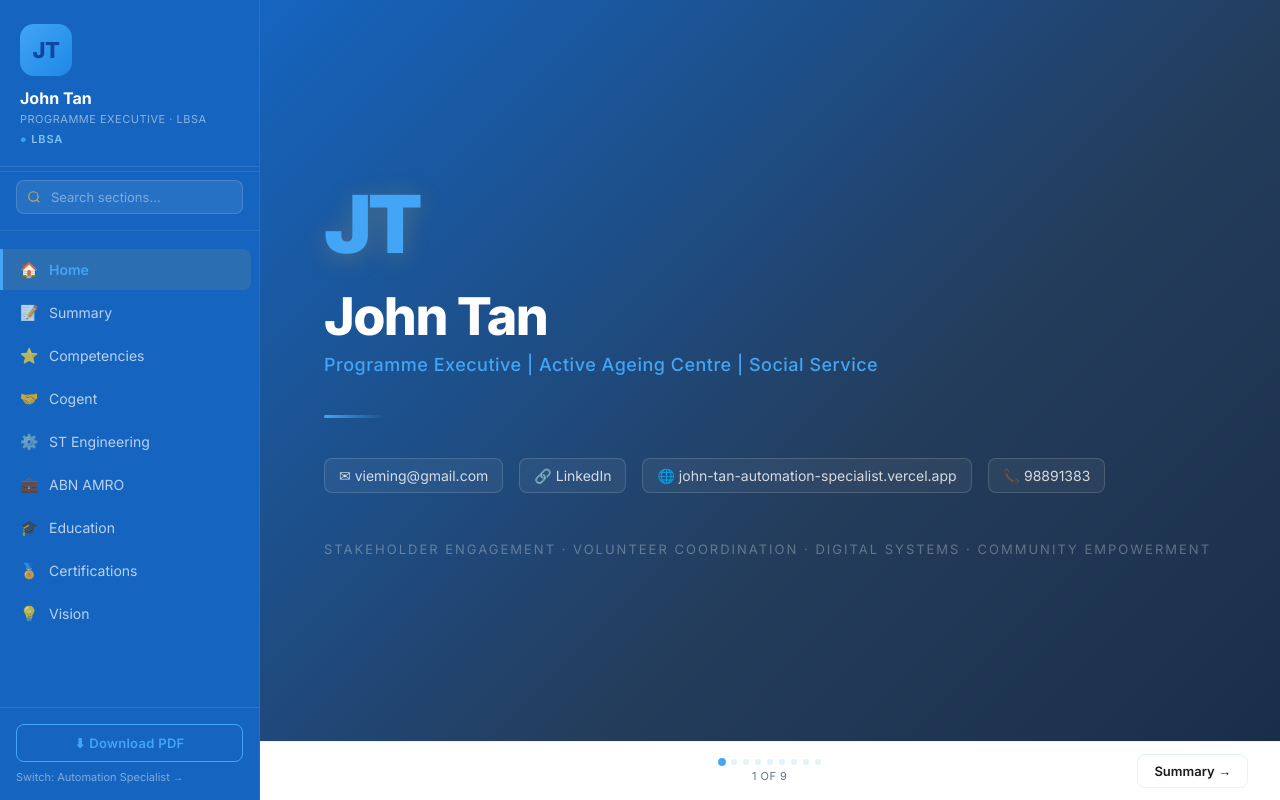
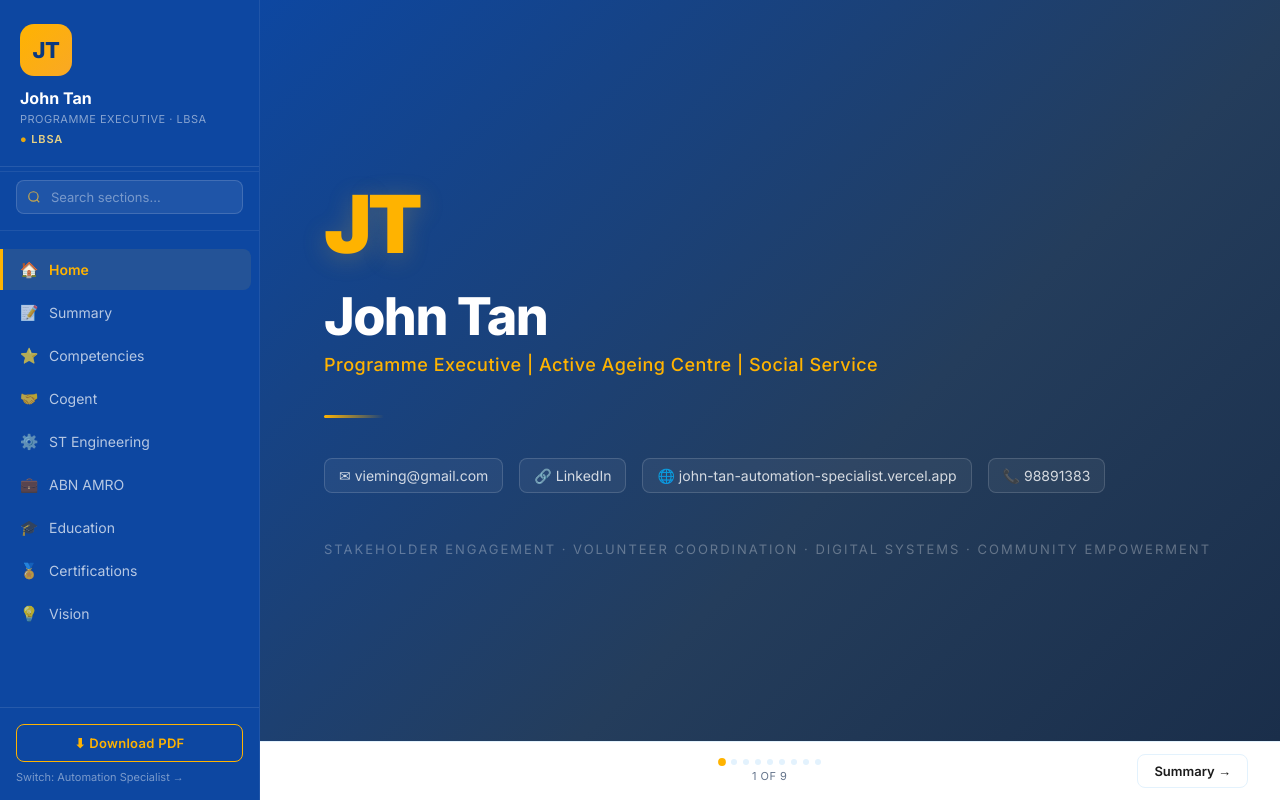
Before and after one commit to JohnTan38/john-tan-lbsa, a Next.js app: page / in a window 1280 px wide. Built offline with nearby package versions, Linux system fonts and the light colour scheme.

Commit message:
feat: add THK dark blue/red CSS theme tokens

```diff
--- a/src/app/globals.css
+++ b/src/app/globals.css
@@ -52,14 +52,33 @@ mark {
   }
 }
 
+/* Hero gradient variables */
+:root {
+  --hero-gradient: linear-gradient(135deg, #0f1e36 0%, #243d5c 60%, #1a2e4a 100%);
+}
+
 /* LBSA Programme Executive theme — Lion Befrienders blue/white */
 [data-role="lbsa"] {
-  --navy:       #1565C0;
-  --navy-dark:  #0D47A1;
-  --navy-mid:   #1976D2;
-  --gold:       #42A5F5;
-  --gold-light: #90CAF9;
-  --gold-dim:   #1E88E5;
+  --navy:       #0D47A1;
+  --navy-dark:  #0A3880;
+  --navy-mid:   #1565C0;
+  --gold:       #FFB300;
+  --gold-light: #FFE082;
+  --gold-dim:   #F9A825;
   --surface:    #FFFFFF;
   --border:     #E3F2FD;
+  --hero-gradient: linear-gradient(135deg, #0A3880 0%, #1565C0 60%, #0D47A1 100%);
 }
+
+/* THK Programme Executive theme — Thye Hua Kwan dark blue/red */
+[data-role="thk"] {
+  --navy:       #1a2557;
+  --navy-dark:  #0d1840;
+  --navy-mid:   #253680;
+  --gold:       #c41e3a;
+  --gold-light: #e05070;
+  --gold-dim:   #a01830;
+  --surface:    #fafbff;
+  --border:     #e8eaf6;
+  --hero-gradient: linear-gradient(135deg, #0d1840 0%, #253680 60%, #1a2557 100%);
+}
```
